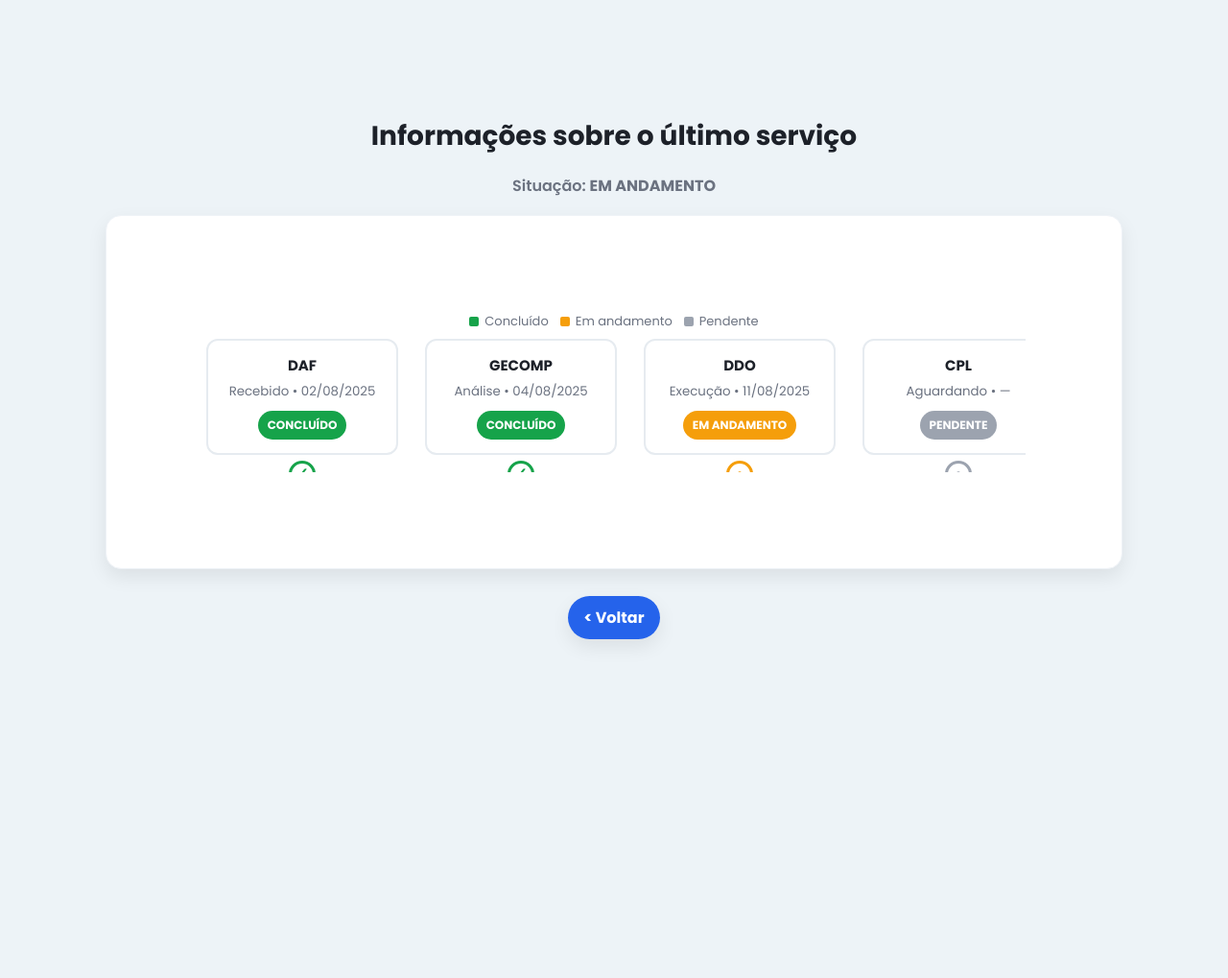
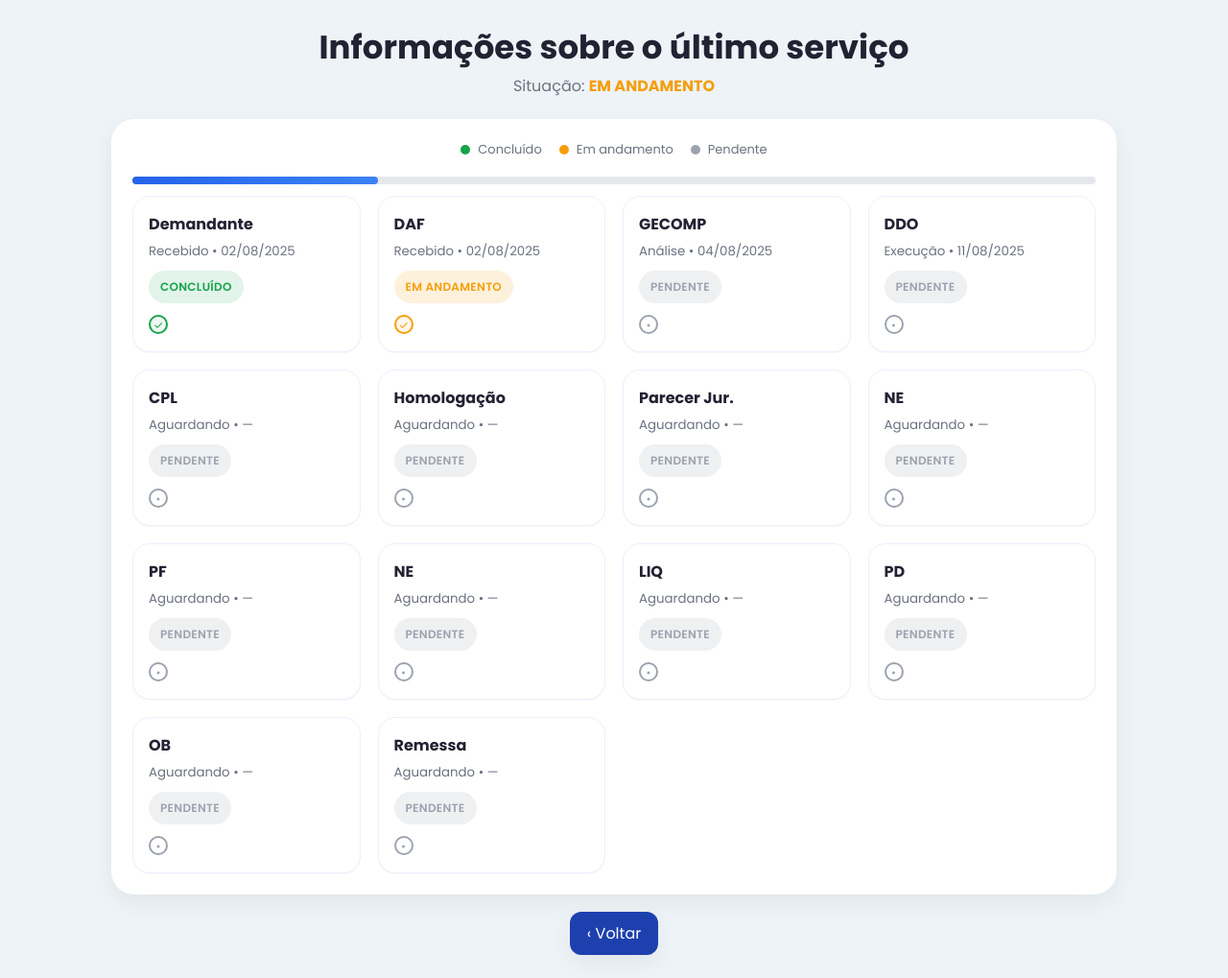
Before and after one commit to marcossrigel/Sistema_Acompanhamento, a PHP site: page /acompanhamento.php in a window 1280 px wide. Shown: the whole page at 96% size. Before the commit the page ends 670 px from the top, so only its background shows below. Run offline with PHP 8.4, Linux system fonts and the light colour scheme.

Commit message:
a tualizado dia 14

```diff
--- a/acompanhamento.php
+++ b/acompanhamento.php
@@ -1,12 +1,99 @@
 <!DOCTYPE html>
 <html lang="pt-br">
 <head>
-<meta charset="UTF-8">
-<meta name="viewport" content="width=device-width, initial-scale=1.0">
+<meta charset="UTF-8" />
+<meta name="viewport" content="width=device-width, initial-scale=1.0"/>
 <title>Acompanhamento — Portal CEHAB</title>
 <link href="https://fonts.googleapis.com/css2?family=Poppins:wght@400;600;700&display=swap" rel="stylesheet">
-<link rel="stylesheet" href="./assets/css/acompanhamento.css">
+<style>
+  :root{
+    --bg:#eef3f7;
+    --ink:#223;
+    --muted:#6b7280;
+    --done:#16a34a;
+    --doing:#f59e0b;
+    --todo:#9ca3af;
+    --card:#fff;
+    --rail:#e5e7eb;
+    --rail-fill:#2563eb;
+    --shadow:0 8px 24px rgba(0,0,0,.06);
+    --radius:18px;
+  }
+  *{box-sizing:border-box}
+  body{
+    margin:0; font-family:Poppins,system-ui,-apple-system,Segoe UI,Roboto,Ubuntu,Arial;
+    background:var(--bg); color:var(--ink);
+  }
+  .wrap{max-width:1080px; margin:24px auto; padding:0 16px;}
+  .title{font-size:clamp(22px,2.8vw,34px); text-align:center; margin:6px 0 2px}
+  .subtitle{ text-align:center; color:var(--muted); margin-bottom:22px}
+  .subtitle strong{color:var(--doing)}
 
+  .timeline{
+    background:var(--card); border-radius:24px; box-shadow:var(--shadow);
+    padding:22px; overflow:hidden;
+  }
+
+  /* Cabeçalho de legenda */
+  .legend{display:flex; gap:18px; align-items:center; justify-content:center; margin-bottom:14px}
+  .legend span{display:inline-flex; gap:8px; align-items:center; color:var(--muted); font-size:13px}
+  .legend i{display:inline-block; width:10px; height:10px; border-radius:999px}
+  .lg-done{background:var(--done)}
+  .lg-current{background:var(--doing)}
+  .lg-todo{background:var(--todo)}
+
+  /* Grade de passos (quebra sem rolagem) */
+  .grid{
+    display:grid;
+    grid-template-columns: repeat(auto-fit, minmax(220px, 1fr));
+    gap:18px;
+    position:relative;
+    padding-top:24px; /* espaço p/ trilho */
+  }
+
+  /* Trilho + progresso */
+  .rail{
+    position:absolute; left:0; right:0; top:4px; height:8px; border-radius:999px;
+    background:var(--rail);
+  }
+  .progress{
+    height:100%; width:0%;
+    background:linear-gradient(90deg, var(--rail-fill), #3b82f6);
+    border-radius:999px; transition:width .35s ease;
+  }
+
+  .step{
+    border:1px solid #eef; border-radius:var(--radius);
+    padding:16px 16px 18px; background:#fff; box-shadow:0 1px 0 rgba(0,0,0,.03);
+  }
+  .step h4{margin:0 0 6px; font-size:16px}
+  .step small{display:block; color:var(--muted); margin-bottom:10px}
+
+  .pill{
+    display:inline-block; font-weight:600; font-size:12px; letter-spacing:.3px;
+    padding:8px 12px; border-radius:999px;
+  }
+  .done   .pill{background:rgba(22,163,74,.12); color:var(--done)}
+  .current .pill{background:rgba(245,158,11,.14); color:var(--doing)}
+  .todo   .pill{background:rgba(156,163,175,.16); color:var(--todo)}
+
+  /* Indicador (checado / corrente / pendente) */
+  .dots{margin-top:12px; display:flex; align-items:center; gap:6px}
+  .dot{
+    width:20px; height:20px; border-radius:999px; display:grid; place-items:center;
+    font-size:12px; border:2px solid currentColor;
+  }
+  .done   .dot{color:var(--done); background:rgba(22,163,74,.07)}
+  .current .dot{color:var(--doing); background:rgba(245,158,11,.08)}
+  .todo   .dot{color:var(--todo); background:transparent}
+
+  /* Rodapé */
+  .footer{display:flex; justify-content:center; margin:18px 0 6px}
+  .btn-back{
+    text-decoration:none; background:#1e40af; color:#fff; padding:10px 18px; border-radius:12px;
+    box-shadow:var(--shadow);
+  }
+</style>
 </head>
 <body>
   <main class="wrap">
@@ -20,131 +107,152 @@
         <span><i class="lg-todo"></i> Pendente</span>
       </div>
 
-      <div class="flow">
-        <div class="rail" id="rail">
-          <div class="connector"></div>
-          <div class="progress" id="progress"></div>
+      <!-- TRILHO + PASSOS (sem rolagem) -->
+      <div class="grid" id="flow">
+        <div class="rail"><div class="progress" id="progress"></div></div>
 
-          <div class="step done">
+        <!-- Passe “done | current | todo” conforme o status de cada etapa -->
+        <article class="step done">
+          <h4>Demandante</h4>
+          <small>Recebido • 02/08/2025</small>
+          <span class="pill">CONCLUÍDO</span>
+          <div class="dots"><div class="dot">✓</div></div>
+        </article>
+
+        <article class="step current">
           <h4>DAF</h4>
           <small>Recebido • 02/08/2025</small>
-            <div class="pill">CONCLUÍDO</div>
-            <div class="dot">✓</div>
-          </div>
+          <span class="pill">EM ANDAMENTO</span>
+          <div class="dots"><div class="dot">✓</div></div>
+        </article>
 
-          <div class="step done">
+        <article class="step todo">
           <h4>GECOMP</h4>
           <small>Análise • 04/08/2025</small>
-            <div class="pill">CONCLUÍDO</div>
-            <div class="dot">✓</div>
-          </div>
+          <span class="pill">PENDENTE</span>
+          <div class="dots"><div class="dot">•</div></div>
+        </article>
 
-          <div class="step current">
+        <article class="step todo">
           <h4>DDO</h4>
           <small>Execução • 11/08/2025</small>
-            <div class="pill">EM ANDAMENTO</div>
-            <div class="dot">•</div>
-          </div>
+          <span class="pill">PENDENTE</span>
+          <div class="dots"><div class="dot">•</div></div>
+        </article>
 
-          <div class="step todo">
+        <article class="step todo">
           <h4>CPL</h4>
           <small>Aguardando • —</small>
-            <div class="pill">PENDENTE</div>
-            <div class="dot">•</div>
-          </div>
+          <span class="pill">PENDENTE</span>
+          <div class="dots"><div class="dot">•</div></div>
+        </article>
 
-          <div class="step todo">
-            <h4>Licitacao</h4>
-            <small>Aguardando • —</small>
-            <div class="pill">PENDENTE</div>
-            <div class="dot">•</div>
-          </div>
-
-          <div class="step todo">
+        <article class="step todo">
           <h4>Homologação</h4>
           <small>Aguardando • —</small>
-            <div class="pill">PENDENTE</div>
-            <div class="dot">•</div>
-          </div>
+          <span class="pill">PENDENTE</span>
+          <div class="dots"><div class="dot">•</div></div>
+        </article>
 
-          <div class="step todo">
+        <article class="step todo">
           <h4>Parecer Jur.</h4>
           <small>Aguardando • —</small>
-            <div class="pill">PENDENTE</div>
-            <div class="dot">•</div>
-          </div>
+          <span class="pill">PENDENTE</span>
+          <div class="dots"><div class="dot">•</div></div>
+        </article>
 
-          <div class="step todo">
+        <article class="step todo">
           <h4>NE</h4>
           <small>Aguardando • —</small>
-            <div class="pill">PENDENTE</div>
-            <div class="dot">•</div>
-          </div>
+          <span class="pill">PENDENTE</span>
+          <div class="dots"><div class="dot">•</div></div>
+        </article>
 
-          <div class="step todo">
+        <article class="step todo">
           <h4>PF</h4>
           <small>Aguardando • —</small>
-            <div class="pill">PENDENTE</div>
-            <div class="dot">•</div>
-          </div>
+          <span class="pill">PENDENTE</span>
+          <div class="dots"><div class="dot">•</div></div>
+        </article>
 
-          <div class="step todo">
+        <article class="step todo">
+          <h4>NE</h4>
+          <small>Aguardando • —</small>
+          <span class="pill">PENDENTE</span>
+          <div class="dots"><div class="dot">•</div></div>
+        </article>
+
+        <article class="step todo">
           <h4>LIQ</h4>
           <small>Aguardando • —</small>
-            <div class="pill">PENDENTE</div>
-            <div class="dot">•</div>
-          </div>
+          <span class="pill">PENDENTE</span>
+          <div class="dots"><div class="dot">•</div></div>
+        </article>
 
-          <div class="step todo">
+        <article class="step todo">
           <h4>PD</h4>
           <small>Aguardando • —</small>
-            <div class="pill">PENDENTE</div>
-            <div class="dot">•</div>
-          </div>
+          <span class="pill">PENDENTE</span>
+          <div class="dots"><div class="dot">•</div></div>
+        </article>
 
-          <div class="step todo">
+        <article class="step todo">
           <h4>OB</h4>
           <small>Aguardando • —</small>
-            <div class="pill">PENDENTE</div>
-            <div class="dot">•</div>
-          </div>
+          <span class="pill">PENDENTE</span>
+          <div class="dots"><div class="dot">•</div></div>
+        </article>
 
-          <div class="step todo">
+        <article class="step todo">
           <h4>Remessa</h4>
           <small>Aguardando • —</small>
-            <div class="pill">PENDENTE</div>
-            <div class="dot">•</div>
-          </div>
-        </div>
+          <span class="pill">PENDENTE</span>
+          <div class="dots"><div class="dot">•</div></div>
+        </article>
+
       </div>
     </section>
 
     <div class="footer">
-    <a href="visualizar.php" class="btn-back">&lt; Voltar</a>
+      <a href="visualizar.php" class="btn-back">‹ Voltar</a>
     </div>
   </main>
 
 <script>
+  // Preenche a linha de progresso até a etapa “current”
   (function(){
-    const rail = document.getElementById('rail');
+    const flow = document.getElementById('flow');
     const progress = document.getElementById('progress');
-    const steps = Array.from(rail.querySelectorAll('.step'));
-    const idxCurrent = steps.findIndex(s => s.classList.contains('current'));
-    const lastDoneIdx = Math.max(...steps.map((s,i)=>s.classList.contains('done')?i:-1));
-    const targetIdx = idxCurrent >= 0 ? idxCurrent : lastDoneIdx;
+    const steps = [...flow.querySelectorAll('.step')];
 
-    if (targetIdx >= 0) {
+    const currentIndex = steps.findIndex(s => s.classList.contains('current'));
+    const lastDoneIdx = Math.max(...steps.map((s,i)=> s.classList.contains('done') ? i : -1));
+    const idx = currentIndex >= 0 ? currentIndex : lastDoneIdx;
+
+    // calcula porcentagem baseada na posição dos cartões dentro da grade (sem rolagem)
+    if (idx >= 0){
       const first = steps[0].getBoundingClientRect();
-      const target = steps[targetIdx].getBoundingClientRect();
-      const railRect = rail.getBoundingClientRect();
-      const startX = first.left + first.width/2 - railRect.left;
-      const endX   = target.left + target.width/2 - railRect.left;
-      progress.style.width = Math.max(0, endX - startX) + 'px';
+      const target = steps[idx].getBoundingClientRect();
+      const flowRect = flow.getBoundingClientRect();
+
+      const startX = first.left + first.width/2 - flowRect.left;
+      const endX   = target.left + target.width/2 - flowRect.left;
+      const pct = Math.max(0, Math.min(100, (endX - startX) / flowRect.width * 100));
+      progress.style.width = pct + '%';
     } else {
-      progress.style.width = '0px';
+      progress.style.width = '0%';
     }
+
+    // recalc em resize
+    let t;
+    window.addEventListener('resize', () => {
+      clearTimeout(t);
+      t = setTimeout(()=>{
+        const ev = new Event('load'); window.dispatchEvent(ev);
+      }, 120);
+    });
+    window.addEventListener('load', ()=>{}); // só p/ compatibilidade com o timeout acima
   })();
 </script>
-
 </body>
 </html>
--- a/editar.php
+++ b/editar.php
@@ -153,6 +153,10 @@ $stmt->bind_param(
         <label>Data Solicitação</label>
         <input type="date" name="data_solicitacao" required value="<?php echo htmlspecialchars($sol['data_solicitacao']); ?>">
       </div>
+    </div>
+
+    <?php if (isset($_SESSION['tipo']) && $_SESSION['tipo'] !== 'comum'): ?>
+    <div class="linha">
       <div class="campo">
         <label>Data Liberação</label>
         <input type="date" name="data_liberacao" value="<?php echo htmlspecialchars($sol['data_liberacao']); ?>">
@@ -169,6 +173,7 @@ $stmt->bind_param(
         <input type="date" name="tempo_real" value="<?php echo htmlspecialchars($sol['tempo_real']); ?>">
       </div>
     </div>
+    <?php endif; ?>
 
     <div class="acoes">
       <button class="btn primary" type="submit">Salvar</button>
--- a/index.php
+++ b/index.php
@@ -56,5 +56,9 @@ $_SESSION['nome']                    = $user['nome'];
 $_SESSION['setor']                   = $user['setor'];
 $_SESSION['tipo_usuario']            = (strcasecmp(trim($user['setor']), 'Solicitante') === 0) ? 'solicitante' : 'colaborador';
 
-header('Location: ' . ($_SESSION['tipo_usuario'] === 'solicitante' ? 'home.php' : 'painel.php'));
+$redirectUrl = $_SESSION['tipo_usuario'] === 'solicitante'
+  ? 'home.php'
+  : 'painel.php?access_dinamic=' . urlencode($token);
+
+header('Location: ' . $redirectUrl);
 exit;
```
Also changed, not shown: andamento.php (+157 -0 lines), encaminhar.php (added, +70 -0 lines), formulario.php (+51 -50 lines), painel.php (+35 -13 lines), assets/css/visualizar.css (line endings or trailing spaces). Lines whose indentation alone changed are shown as unchanged.
